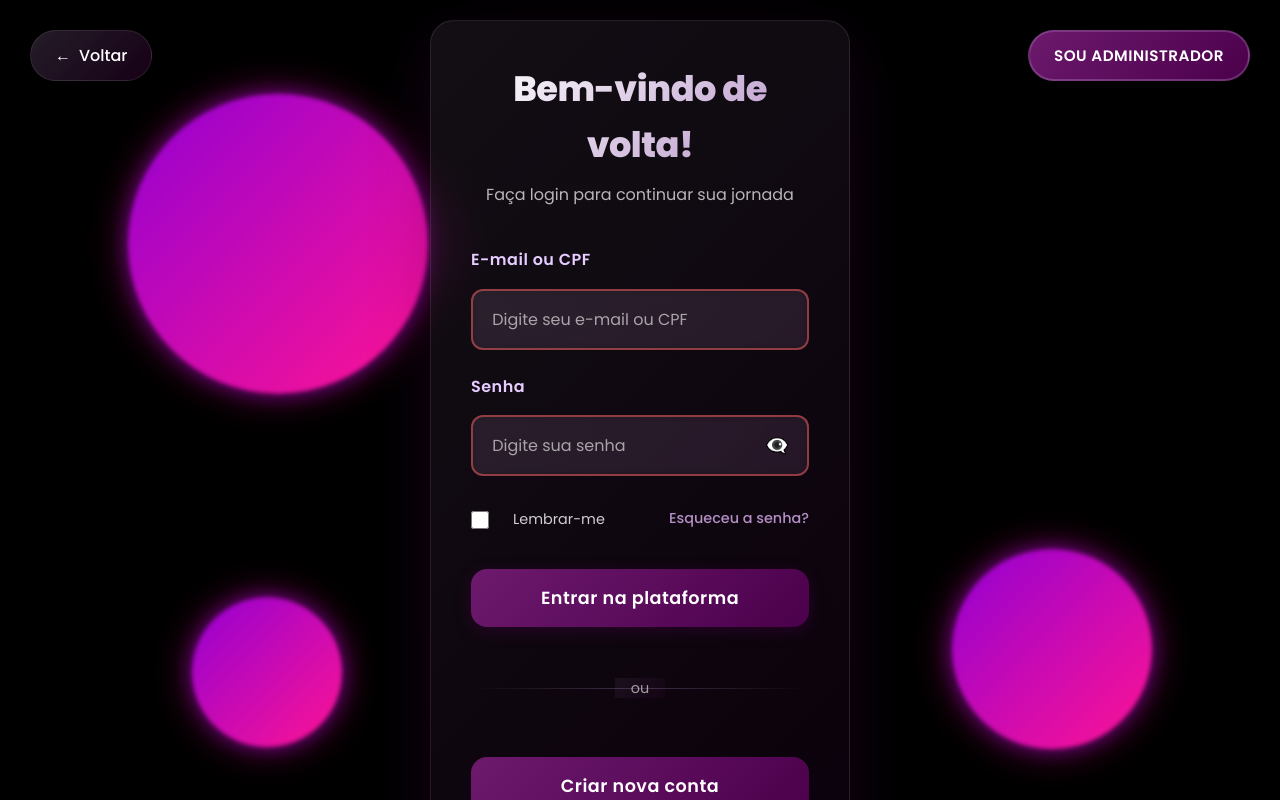
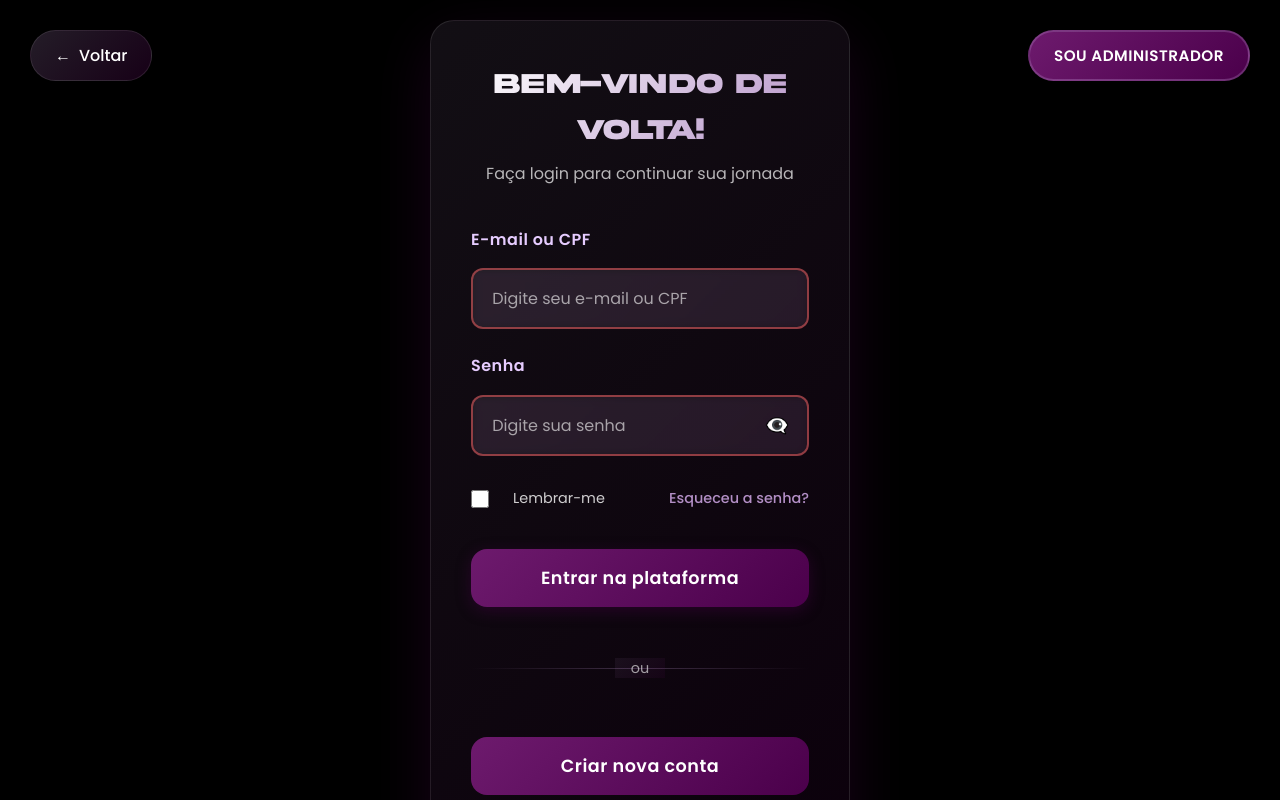
Before and after one commit to leonardomantovanello/VanMos, a React (Vite) app: page /login in a window 1280 px wide. Built offline with nearby package versions, Linux system fonts and the light colour scheme.

Commit message:
tamo junto

```diff
--- a/src/Components/Login/Login.css
+++ b/src/Components/Login/Login.css
@@ -25,14 +25,14 @@
 .bg-circle {
   position: absolute;
   border-radius: 50%;
-  background: linear-gradient(135deg, #9300d3, #ff1493);
+  background: linear-gradient(135deg, rgba(147, 0, 211, 0.3), rgba(255, 20, 147, 0.3));
   animation: float 6s ease-in-out infinite;
-  box-shadow: 0 0 20px rgba(147, 0, 211, 0.6), 0 0 40px rgba(255, 20, 147, 0.4);
+  box-shadow: 0 0 10px rgba(147, 0, 211, 0.2), 0 0 20px rgba(255, 20, 147, 0.1);
 }
 
 .circle-1 {
-  width: 300px;
-  height: 300px;
+  width: 80px;
+  height: 80px;
   top: 10%;
   left: 10%;
   animation-delay: 0s;
@@ -40,16 +40,16 @@
 }
 
 .circle-2 {
-  width: 200px;
-  height: 200px;
+  width: 60px;
+  height: 60px;
   top: 60%;
   right: 10%;
   animation-delay: 2s;
 }
 
 .circle-3 {
-  width: 150px;
-  height: 150px;
+  width: 50px;
+  height: 50px;
   bottom: 20%;
   left: 15%;
   animation-delay: 4s;
@@ -129,7 +129,8 @@
 }
 
 .login-title {
-  font-size: 2.2rem;
+  font-family: 'Akira', sans-serif;
+  font-size: 1.8rem;
   font-weight: 800;
   background: linear-gradient(135deg, #ffffff 0%, #b38fc6 100%);
   background-clip: text;
@@ -387,7 +388,7 @@
   }
 
   .login-title {
-    font-size: 1.8rem;
+    font-size: 1.5rem;
   }
 
   .form-options {
--- a/src/Components/Login/Login.jsx
+++ b/src/Components/Login/Login.jsx
@@ -83,11 +83,7 @@ const Login = () => {
 
   return (
     <div className="login-container">
-      <div className="login-background">
-        <div className="bg-circle circle-1" style={{background: 'linear-gradient(135deg, #9300d3, #ff1493)'}}></div>
-        <div className="bg-circle circle-2" style={{background: 'linear-gradient(135deg, #9300d3, #ff1493)'}}></div>
-        <div className="bg-circle circle-3" style={{background: 'linear-gradient(135deg, #9300d3, #ff1493)'}}></div>
-      </div>
+
 
       <button
         type="button"
--- a/src/Components/Motorista/Motorista.css
+++ b/src/Components/Motorista/Motorista.css
@@ -36,19 +36,19 @@
 .motorista-floating-shape {
     position: absolute;
     border-radius: 50%;
-    background: linear-gradient(135deg, rgba(147, 0, 211, 0.15), rgba(255, 20, 147, 0.12));
+    background: linear-gradient(135deg, rgba(147, 0, 211, 0.08), rgba(255, 20, 147, 0.06));
     filter: blur(2px);
-    opacity: 0.7;
+    opacity: 0.4;
 }
 
 @keyframes motoristafloat {
     0%, 100% {
         transform: translateY(0px) scale(1);
-        opacity: 0.6;
+        opacity: 0.3;
     }
     50% {
         transform: translateY(-30px) scale(1.1);
-        opacity: 0.9;
+        opacity: 0.5;
     }
 }
 
--- a/src/Components/Motorista/Motorista.jsx
+++ b/src/Components/Motorista/Motorista.jsx
@@ -64,6 +64,7 @@ const Motorista = () => {
         { id: 5, x: 85, y: 60, size: 80, speedX: 0.3, speedY: -0.4 }
     ])
 
+
     useEffect(() => {
         // Obter dados do usuário logado
         const loggedUser = JSON.parse(localStorage.getItem('vanmos_logged_user') || '{}')
@@ -107,6 +108,8 @@ const Motorista = () => {
 
         const interval = setInterval(animateElements, 50)
         return () => clearInterval(interval)
+
+
     }, [navigate])
 
     const handleLogout = () => {
--- a/src/Paginainicial.css
+++ b/src/Paginainicial.css
@@ -360,6 +360,8 @@
     animation: floatSimple 10s ease-in-out infinite;
     z-index: 0;
 }
+
+
 
 /* Features Section */
 .features-section {
--- a/src/Paginainicial.jsx
+++ b/src/Paginainicial.jsx
@@ -42,6 +42,7 @@ const PaginaInicial = () => {
                     <div className="floating-shape shape-1"></div>
                     <div className="floating-shape shape-2"></div>
                     <div className="floating-shape shape-3"></div>
+
                     <div className="cursor-glow"
                          style={{
                              left: mousePosition.x - 100,
```
